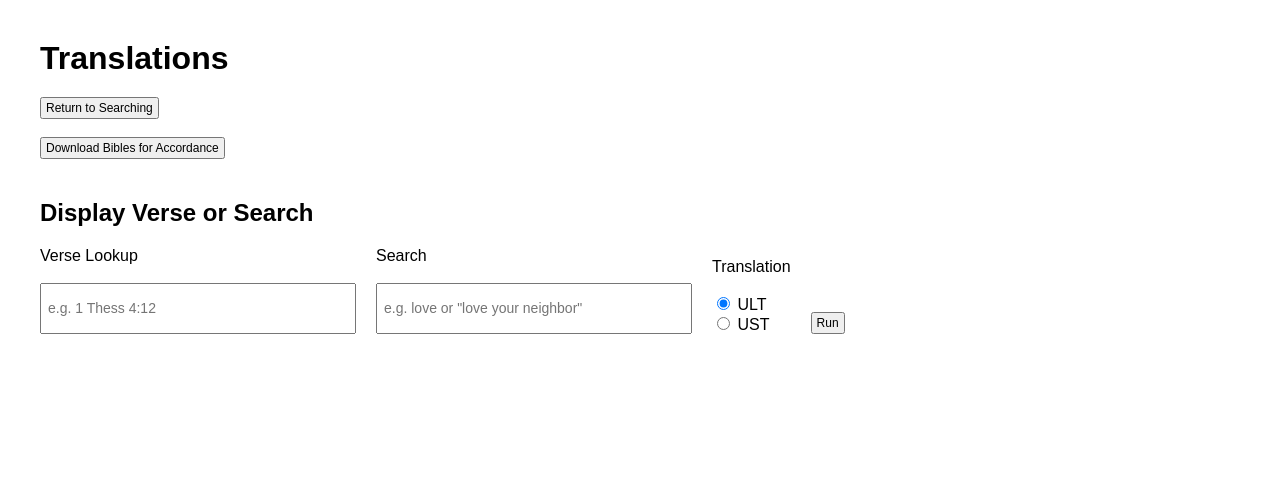
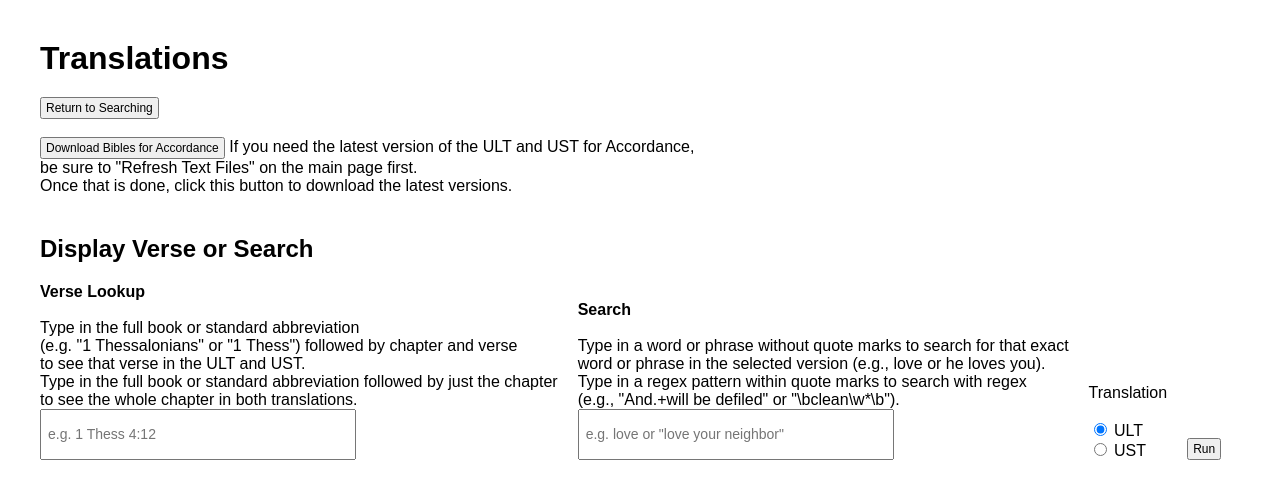
Before and after one commit to stephenwunrow/USFM-Tool, a Flask app: page /translations in a window 1280 px wide. Shown: the top 499 px of the page. Run offline with Flask 3, Linux system fonts and the light colour scheme; parts of the project's set-up code (start-up, migrations or seed data) failed here and were passed over.

Commit message:
Adding instructions

```diff
--- a/templates/translations.html
+++ b/templates/translations.html
@@ -86,6 +86,9 @@
     <!-- Download Section -->
     <form method="get" action="{{ url_for('download_accordance') }}">
         <button type="submit">Download Bibles for Accordance</button>
+        If you need the latest version of the ULT and UST for Accordance,<br>
+        be sure to "Refresh Text Files" on the main page first.<br>
+        Once that is done, click this button to download the latest versions.
     </form>
 
 
@@ -98,7 +101,12 @@
             <div class="input-row">
 
                 <div class="input-block">
-                    <label>Verse Lookup</label><br>
+                    <label><strong>Verse Lookup</strong></label><br>
+                    Type in the full book or standard abbreviation<br>
+                    (e.g. "1 Thessalonians" or "1 Thess") followed by chapter and verse<br>
+                    to see that verse in the ULT and UST.<br>
+                    Type in the full book or standard abbreviation followed by just the chapter<br>
+                    to see the whole chapter in both translations.<br>
                     <input
                         type="text"
                         name="verse_input"
@@ -107,7 +115,11 @@
                 </div>
 
                 <div class="input-block">
-                    <label>Search</label><br>
+                    <label><strong>Search</strong></label><br>
+                    Type in a word or phrase without quote marks to search for that exact<br>
+                    word or phrase in the selected version (e.g., love or he loves you).<br>
+                    Type in a regex pattern within quote marks to search with regex<br>
+                    (e.g., "And.+will be defiled" or "\bclean\w*\b").<br>
                     <input
                         type="text"
                         name="search_input"
```
